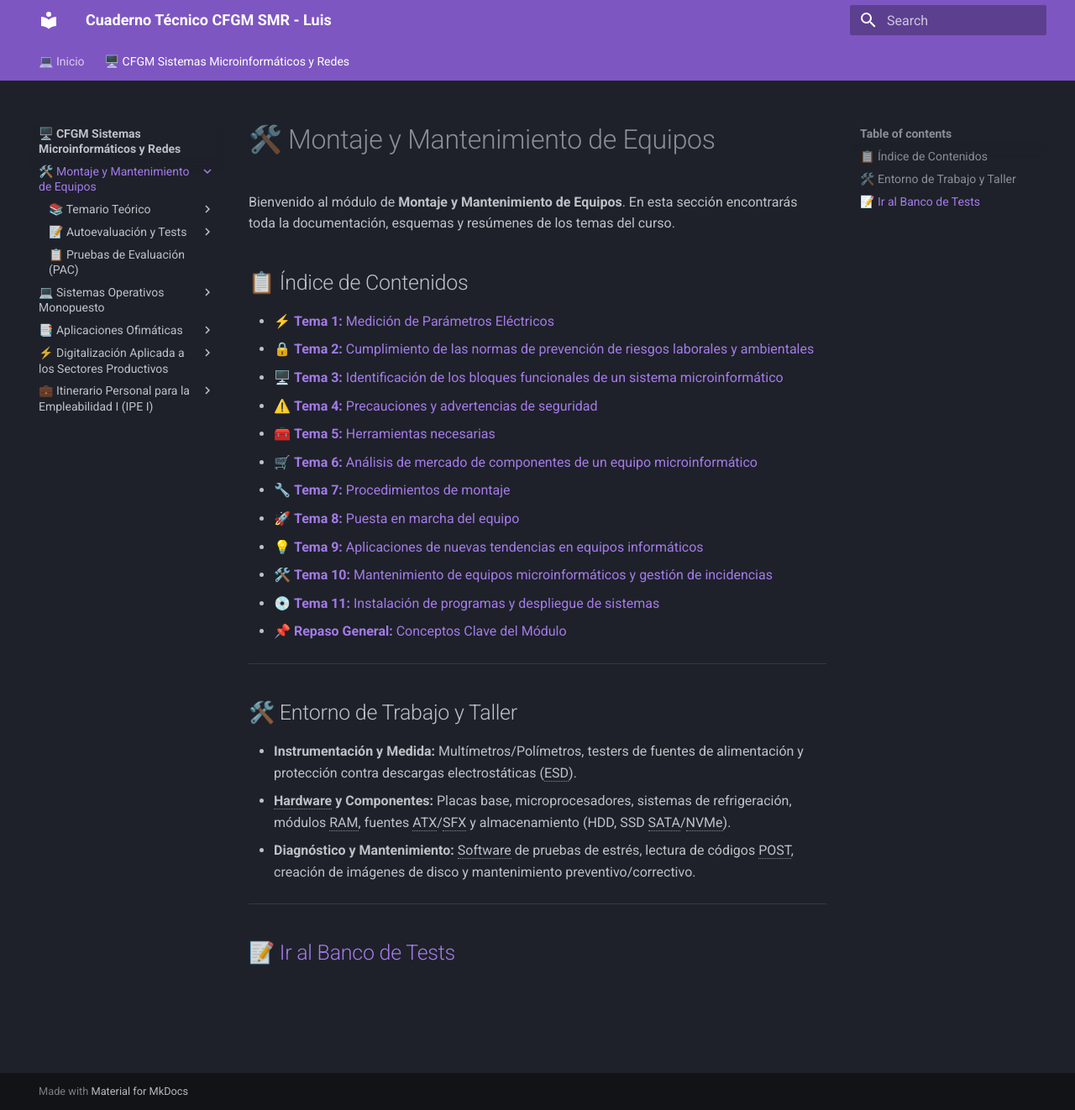
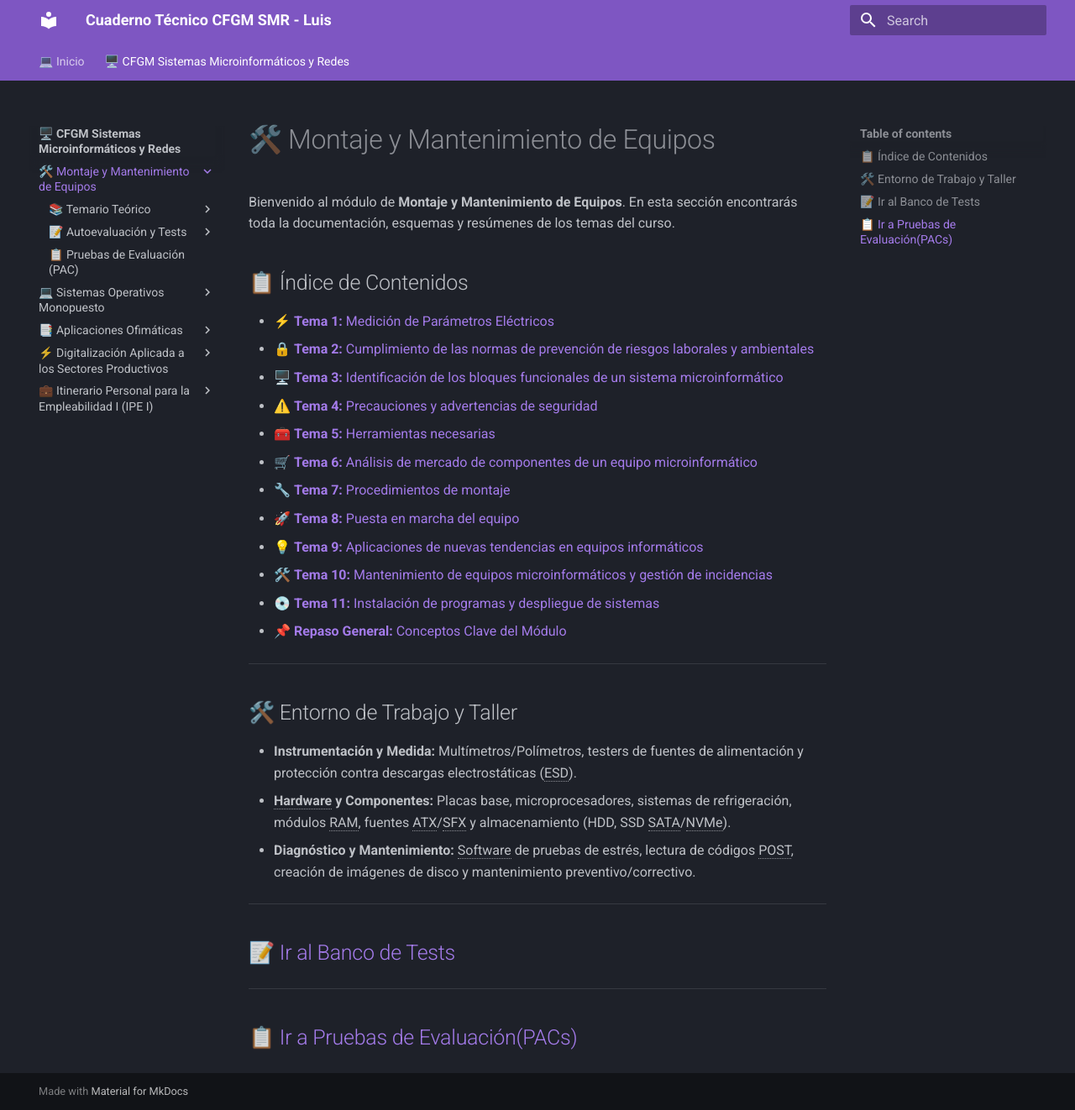
Before and after one commit to Beamspark/SMR-Apuntes, an MkDocs documentation site: the page built from docs/smr/montaje/index.md, in a window 1280 px wide and 1322 px high. Shown: the whole window at 84% size. Built offline with MkDocs 1.6.1 and Material for MkDocs 9.7.7, drawn with Linux system fonts in a browser that asks for light colours.

Commit message:
Update index.md

```diff
--- a/docs/smr/montaje/index.md
+++ b/docs/smr/montaje/index.md
@@ -29,4 +29,8 @@ Bienvenido al módulo de **Montaje y Mantenimiento de Equipos**. En esta secció
 
 ## 📝 [Ir al Banco de Tests](test/index.md)
 
+---
+
+## 📋 [Ir a Pruebas de Evaluación(PACs)](pac/index.md)
+
 --8<-- "docs/includes/glosario.md"
```
